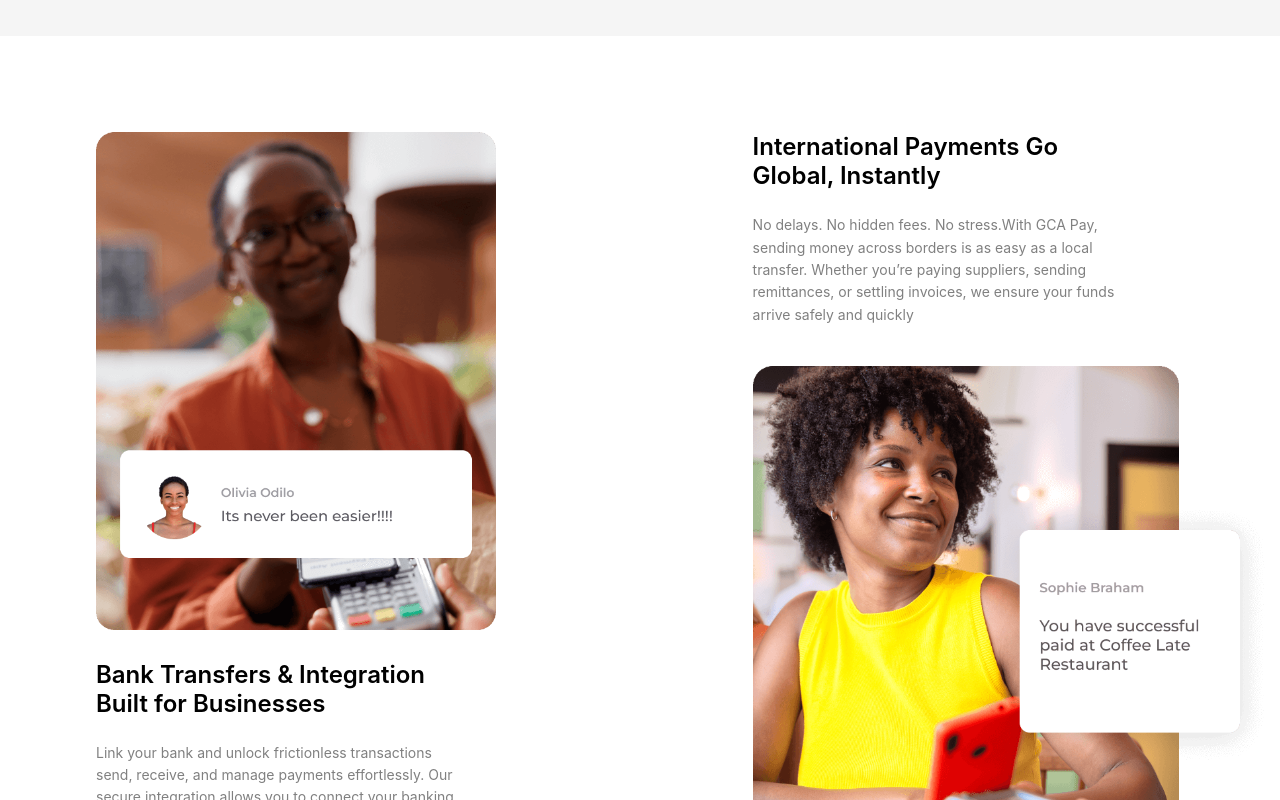
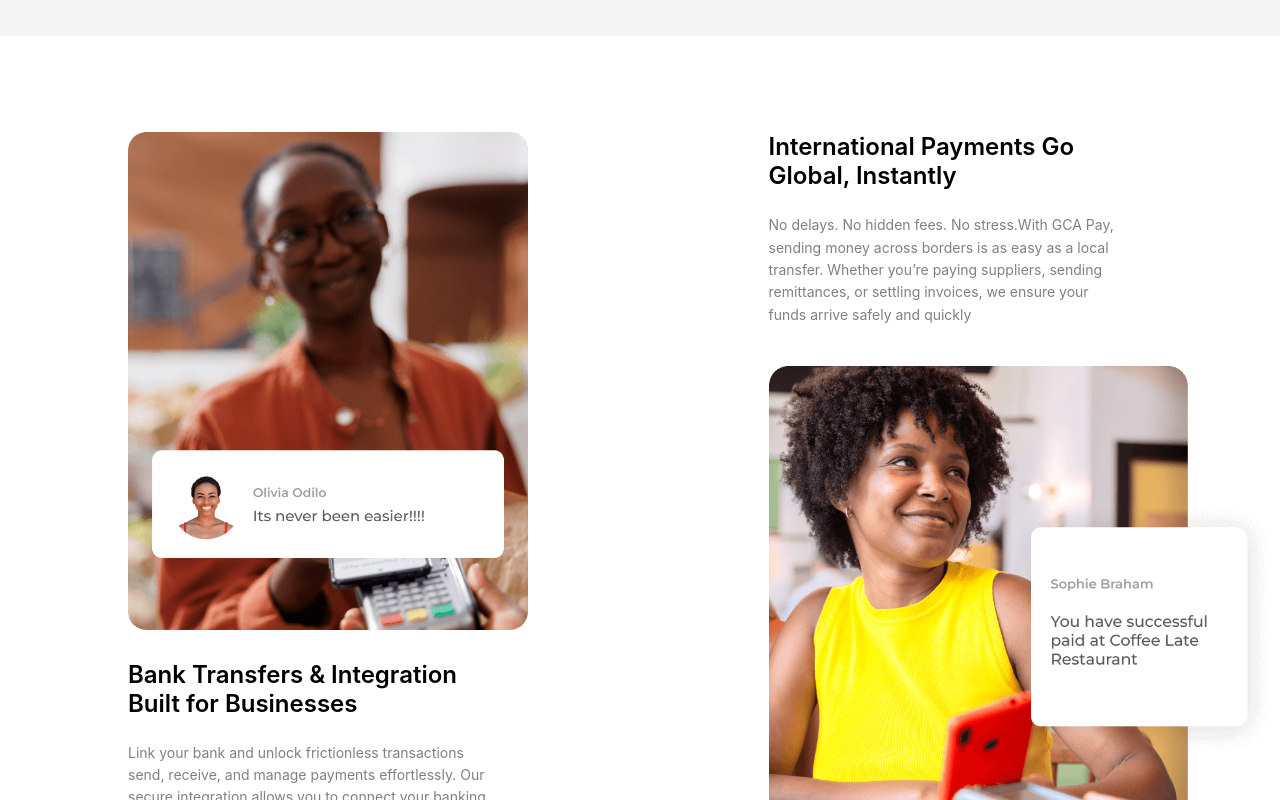
Before and after one commit to dking1234/golden-caven, a React (Create React App) app: page / in a window 1280 px wide. Shown: the part 1820-2620 px from the top of the page. Built offline with nearby package versions, Linux system fonts and the light colour scheme.

Commit message:
Update ServiceDisplay.css

```diff
--- a/src/Components/ServiceDisplay/ServiceDisplay.css
+++ b/src/Components/ServiceDisplay/ServiceDisplay.css
@@ -10,7 +10,7 @@
     display: flex;
     justify-content: space-between;
     align-items: flex-start;
-    margin-left: 6rem;
+    margin-left: 8rem;
     gap: 8rem;
 }
 
```
